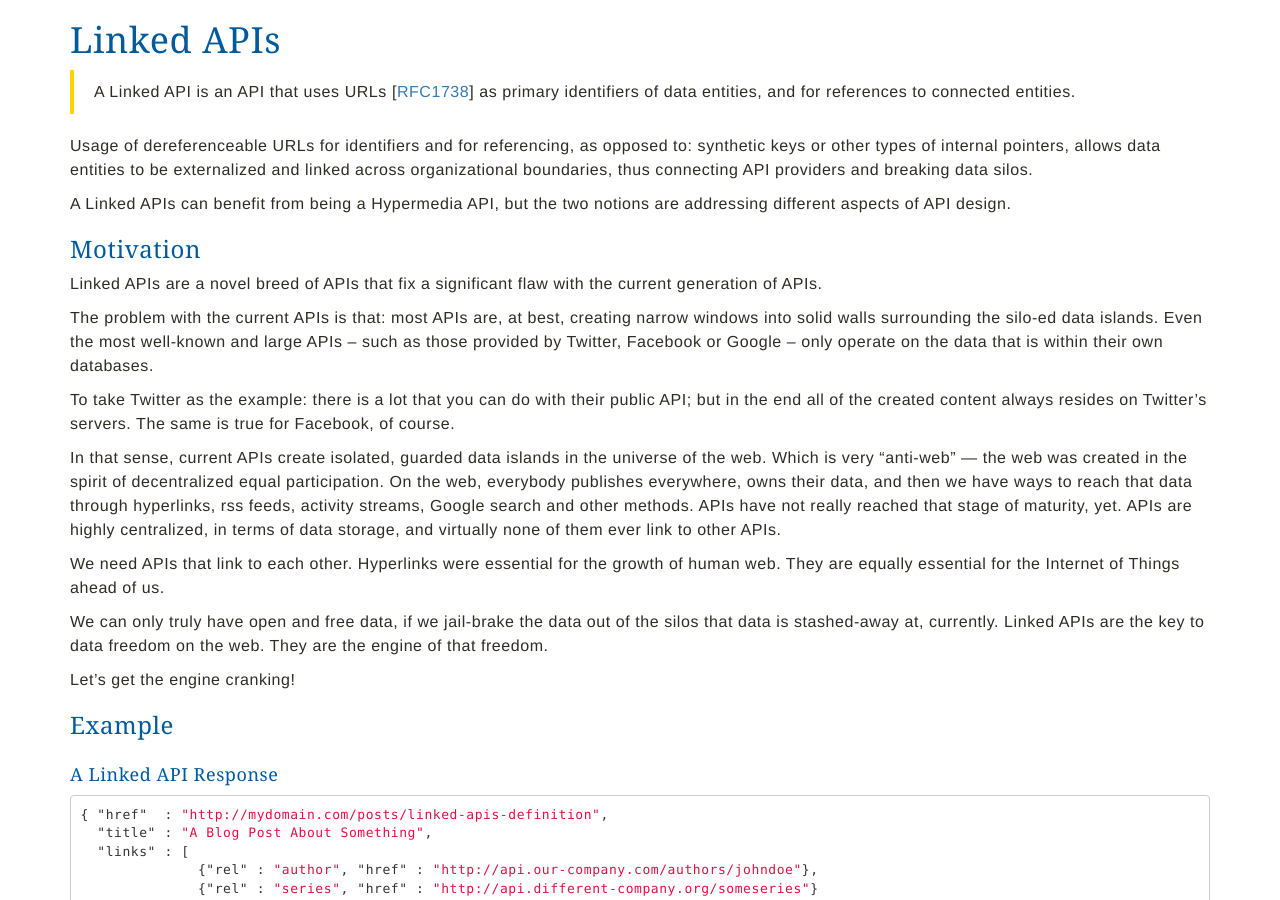
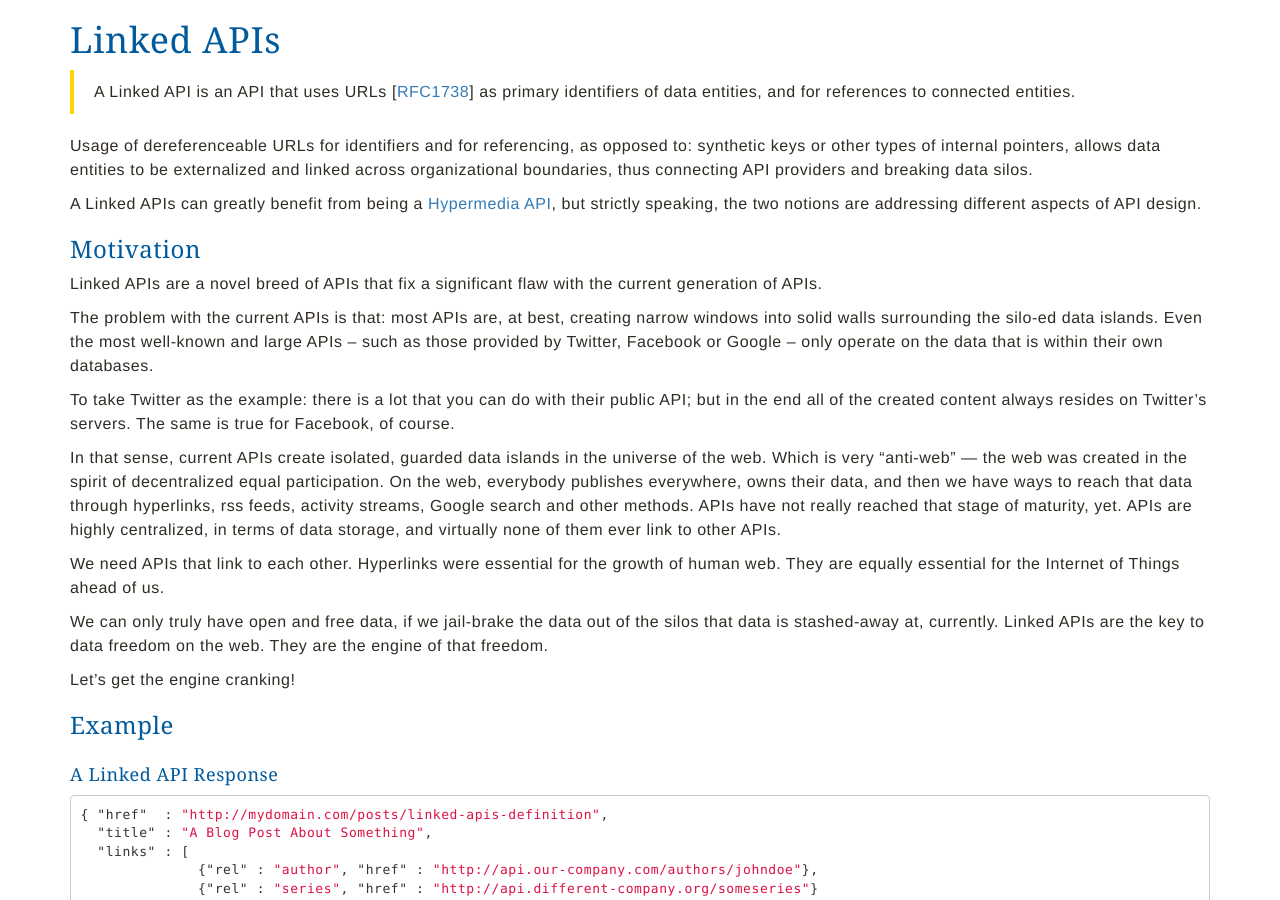
Before and after one commit to inadarei/linkedapis, a Jekyll site: the page built from index.md, in a window 1280 px wide and 900 px high. Built offline with Jekyll 4.4.1, drawn with Linux system fonts in a browser that asks for light colours; nearby versions of some CDN libraries; Markdown is read by kramdown in place of the engine named in the settings.

```diff
--- a/index.md
+++ b/index.md
@@ -9,7 +9,7 @@ title: Linked APIs
 
 Usage of dereferenceable URLs for identifiers and for referencing, as opposed to: synthetic keys or other types of internal pointers, allows data entities to be externalized and  linked across organizational boundaries, thus connecting API providers and breaking data silos.
 
-A Linked APIs can benefit from being a Hypermedia API, but the two notions are addressing different aspects of API design.
+A Linked APIs can greatly benefit from being a [Hypermedia API](http://www.infoq.com/articles/hypermedia-api-tutorial-part-one), but strictly speaking, the two notions are addressing different aspects of API design.
 
 ### Motivation
 
```
